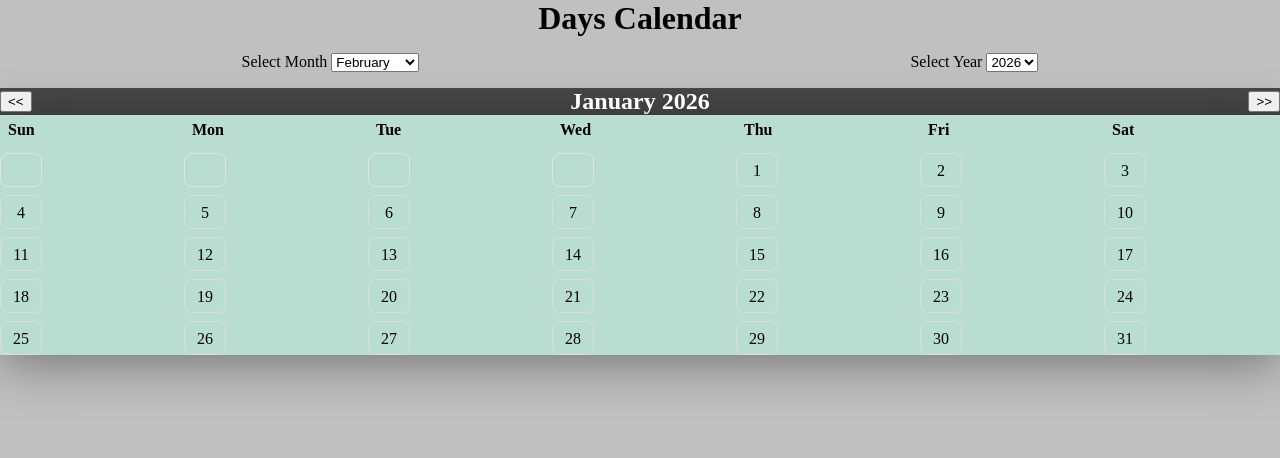
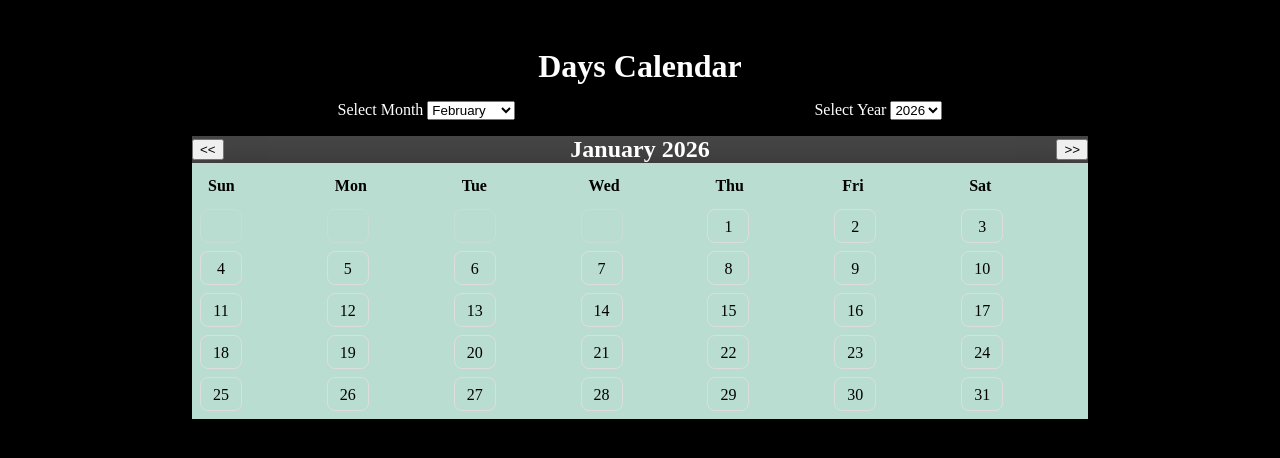
Before and after one commit to M-Abdoon/Piscine-Sprint-2-Project, a website with bundled scripts: page index.html in a window 1280 px wide. Both pictures are taken after a click on the button "<<". Built offline with nearby package versions, Linux system fonts and the light colour scheme.

Commit message:
styling calendar

```diff
--- a/styles.css
+++ b/styles.css
@@ -3,8 +3,9 @@
 }
 
 body {
-  color: black;
-  background-color: silver;
+  margin-top: 3rem;
+  color: rgb(255, 255, 255);
+  background-color: rgb(0, 0, 0);
 }
 h1 {
   text-align: center;
@@ -12,7 +13,7 @@ h1 {
 .container {
   margin: 0 auto;
   height: 100vh;
-  width: 100%;
+  width: 70%;
 }
 
 .header {
@@ -42,6 +43,8 @@ h1 {
 .calendar {
   background-color: rgb(186, 221, 209);
   box-shadow: 0 0.5rem 3rem rgba(0, 0, 0, 0.4);
+  color: black;
+  padding: 0.5rem;
 }
 .weekdays {
   display: grid;
@@ -70,13 +73,13 @@ h1 {
 }
 
 .day:hover {
-  background-color: rgb(59, 74, 69);
+  background-color: rgb(71, 71, 71);
   color: white;
   cursor: pointer;
 }
 
 .empty {
-  border: 1px solid #ffffff;
+  border: 1px solid #ddd;
   color: transparent;
   height: 1rem;
   width: 1.5rem;
@@ -91,5 +94,5 @@ h1 {
 }
 
 .special {
-  background-color: red;
+  background-color: rgb(247, 235, 164);
 }
```
